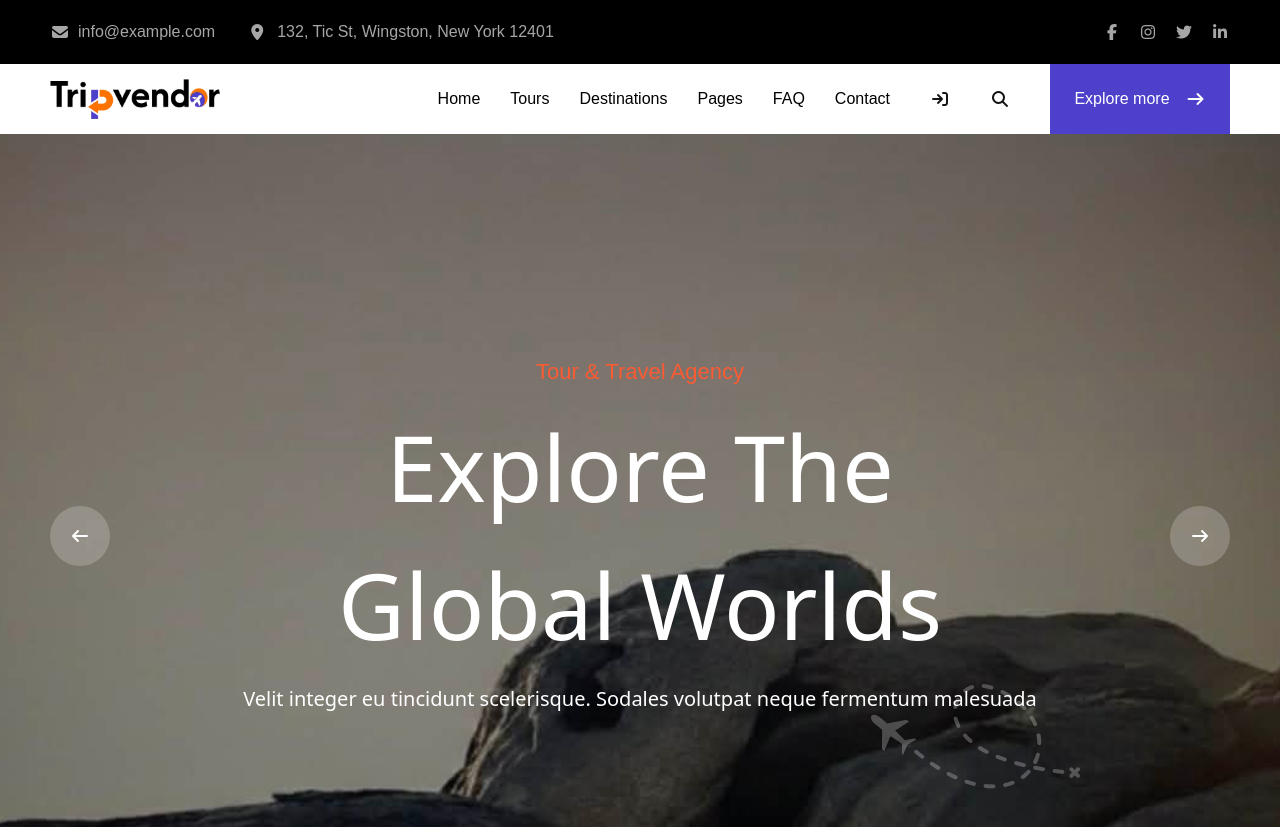
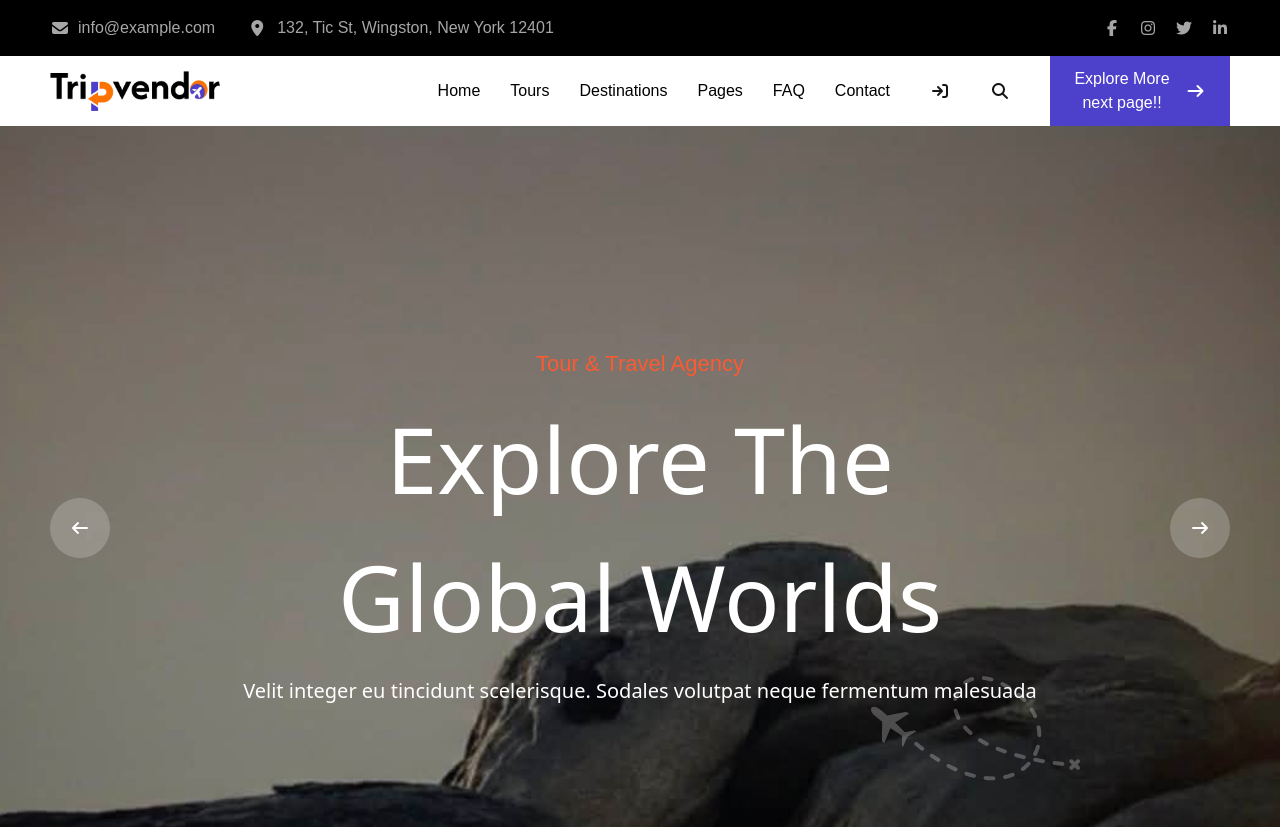
Before and after one commit to Shaima-haj-ibrahim/TripVendor_Tailwindcss, a website: page index.html in a window 1280 px wide. Shown: the top 827 px of the page. Drawn offline with Linux system fonts and the light colour scheme.

Commit message:
add links

```diff
--- a/index.html
+++ b/index.html
@@ -12,13 +12,11 @@
 <body>
 
 
-    <!--section header-->
+    <!--header-->
+  <header class="flex flex-col w-full ">
 
-    <header class="py-5 bg-black ">
-
-     <div class="main-container ">
-
-      <div class=" flex flex-col md:flex-row  md:justify-between md:items-center gap-4">
+    <div class="bg-black main-container py-4">
+      <div class=" flex flex-col md:flex-row  md:justify-between md:items-center gap-4 h-full">
         <div class="left flex flex-col sm:flex-row  gap-4 sm:gap-8 ">
             <div class="row items-center gap-2 hover:text-white transition duration-300 text-[16px] text-white/65 font-nunito ">
                 <i class="fa-solid fa-envelope" ></i>
@@ -40,19 +38,10 @@
            <i class="fa-brands fa-linkedin-in hover:text-white hover:scale-110 transition duration-300 cursor-pointer" ></i>
         </div>
       </div>
-
     </div>
 
-    </header>
-
-    <!--main-->
-
-    <main>
-
-    <!-- section header part2-->
-        <section>
-            <div class="main-container bg-white">
-                 <div class="row  max-lg:justify-between w-full ">
+    <div class="bg-white main-container">
+      <div class="row  max-lg:justify-between w-full">
 
         <img src="./assets/image/logo.png" class="w-[150px] lg:w-[170px] h-auto"/>
 
@@ -75,15 +64,17 @@
           border-none outline-0 w-[150px] xl:w-[180px] h-[60px] xl:h-[70px]
           bg-[#4D40CA] row gap-[16px] centre text-white font-nunito">
 
-                            <p>Explore more</p>
+          <a href="./home.html" class="text-white "> Explore More <br/>next page!! </a>
           <i class="fa-solid fa-arrow-right" style="color: #ffffff;"></i>
 
         </button>
 
       </div>
+    </div>
 
-            </div>
-        </section>
+  </header>
+
+    <!--main-->
 
     <!--section hero-->
     <section class="hero w-full min-h-screen h-auto relative lg:h-[830px] max-lg:mb-20">
```
Also changed, not shown: home.html (+2 -3 lines), assets/css/output.css. Lines whose indentation alone changed are shown as unchanged.
